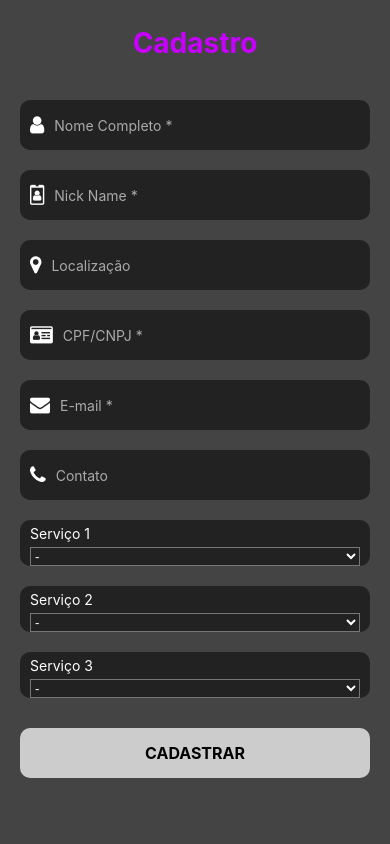
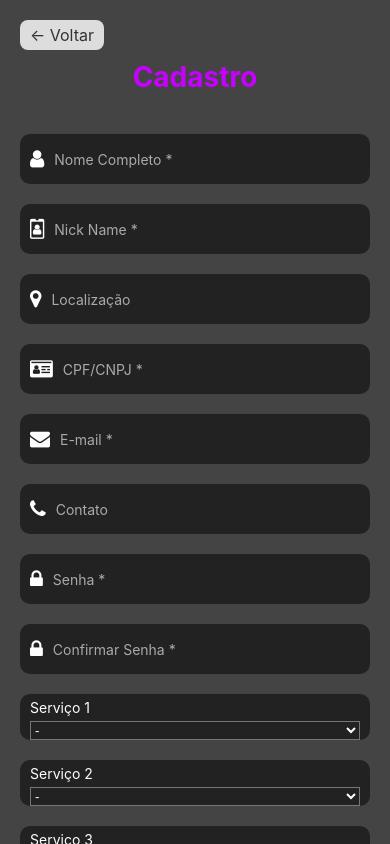
Before and after one commit to 97Mith/gettajob, a React Native app: screen /SignUp in a window 390 px wide. Built offline with nearby package versions, Linux system fonts and the light colour scheme; what react-native-calendars would draw is missing.

Commit message:
OK ~~12 - adicionar um botão de voltar e senha mais confirmação na tela cadastro~~

```diff
--- a/src/pages/SignUp/index.js
+++ b/src/pages/SignUp/index.js
@@ -1,5 +1,6 @@
 import React, { useState } from "react";
 import { View, Text, TouchableOpacity, ScrollView, Alert } from "react-native";
+import { useNavigation } from "@react-navigation/native";
 import InputField from "../../components/InputField";
 import styles from "../../styles/signUpStyles";
 import { Picker } from "@react-native-picker/picker";
@@ -18,16 +19,31 @@ const professions = [
 ];
 
 export default function SignUp() {
+  const navigation = useNavigation();
+
   const [service1, setService1] = useState("-");
   const [service2, setService2] = useState("-");
   const [service3, setService3] = useState("-");
+  const [password, setPassword] = useState("");
+  const [confirmPassword, setConfirmPassword] = useState("");
 
   const handleRegister = () => {
+    if (password !== confirmPassword) {
+      Alert.alert("Erro", "As senhas não coincidem.");
+      return;
+    }
+
+    // Aqui você pode adicionar a lógica de cadastro
     Alert.alert("Cadastro realizado com sucesso!");
   };
 
   return (
     <ScrollView contentContainerStyle={styles.container}>
+      {/* Botão de Voltar */}
+      <TouchableOpacity onPress={() => navigation.goBack()} style={styles.backButton}>
+        <Text style={styles.backButtonText}>← Voltar</Text>
+      </TouchableOpacity>
+
       <Text style={styles.title}>Cadastro</Text>
 
       <InputField icon="user" placeholder="Nome Completo *" />
@@ -36,6 +52,24 @@ export default function SignUp() {
       <InputField icon="id-card" placeholder="CPF/CNPJ *" />
       <InputField icon="envelope" placeholder="E-mail *" />
       <InputField icon="phone" placeholder="Contato" />
+
+      {/* Senha */}
+      <InputField
+        icon="lock"
+        placeholder="Senha *"
+        secureTextEntry
+        value={password}
+        onChangeText={setPassword}
+      />
+
+      {/* Confirmação de Senha */}
+      <InputField
+        icon="lock"
+        placeholder="Confirmar Senha *"
+        secureTextEntry
+        value={confirmPassword}
+        onChangeText={setConfirmPassword}
+      />
 
       {/* Serviço 1 */}
       <View style={styles.pickerContainer}>
--- a/src/styles/signUpStyles.js
+++ b/src/styles/signUpStyles.js
@@ -44,4 +44,18 @@ export default StyleSheet.create({
     fontWeight: "bold",
     color: "#000",
   },
+  backButton: {
+    alignSelf: 'flex-start',
+    marginBottom: 10,
+    paddingHorizontal: 10,
+    paddingVertical: 5,
+    backgroundColor: '#ddd',
+    borderRadius: 8,
+  },
+
+  backButtonText: {
+    fontSize: 16,
+    color: '#333',
+  },
+
 });
```
Also changed, not shown: 1 other file (tests, documents, lock files or other folders).
